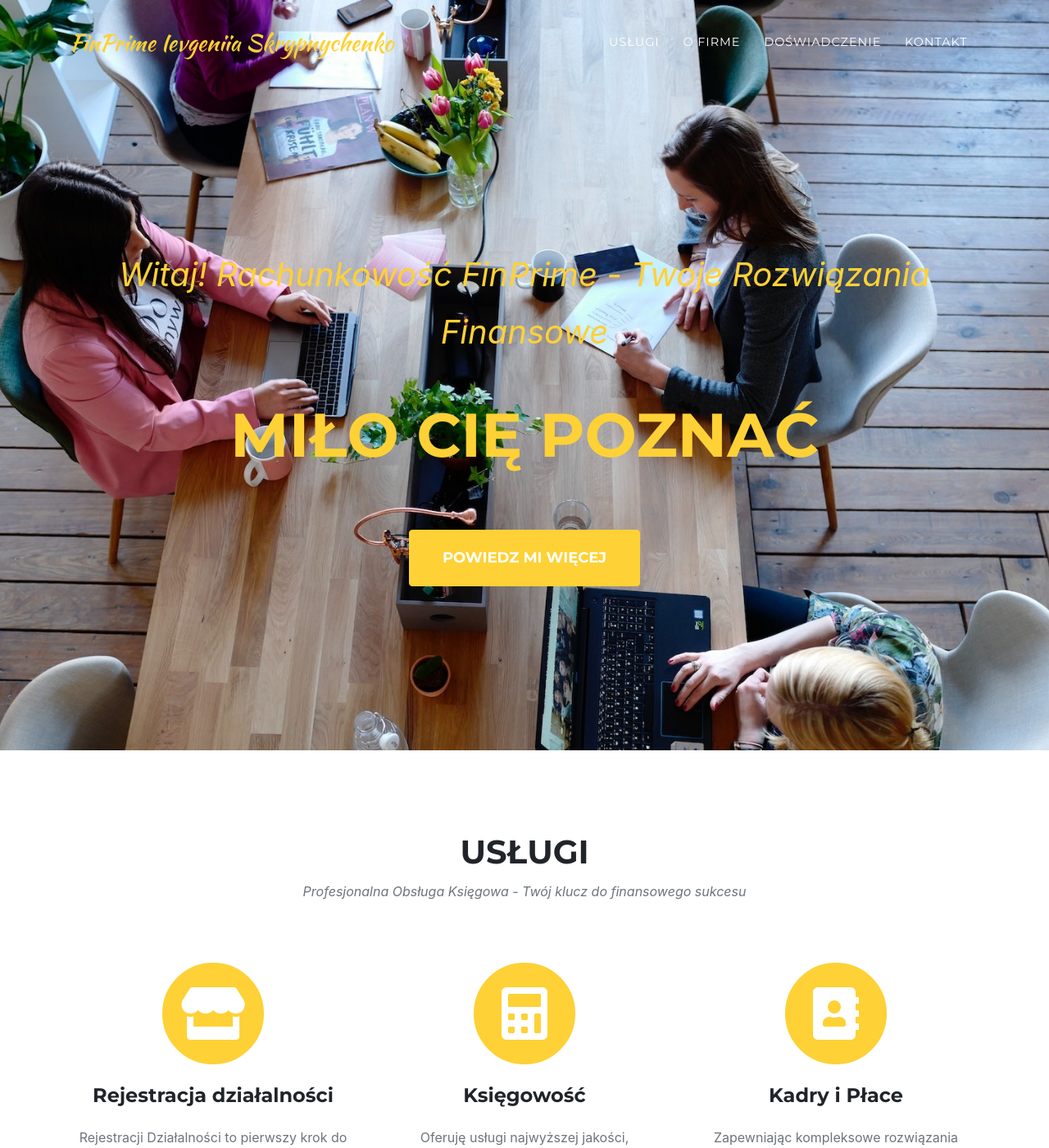
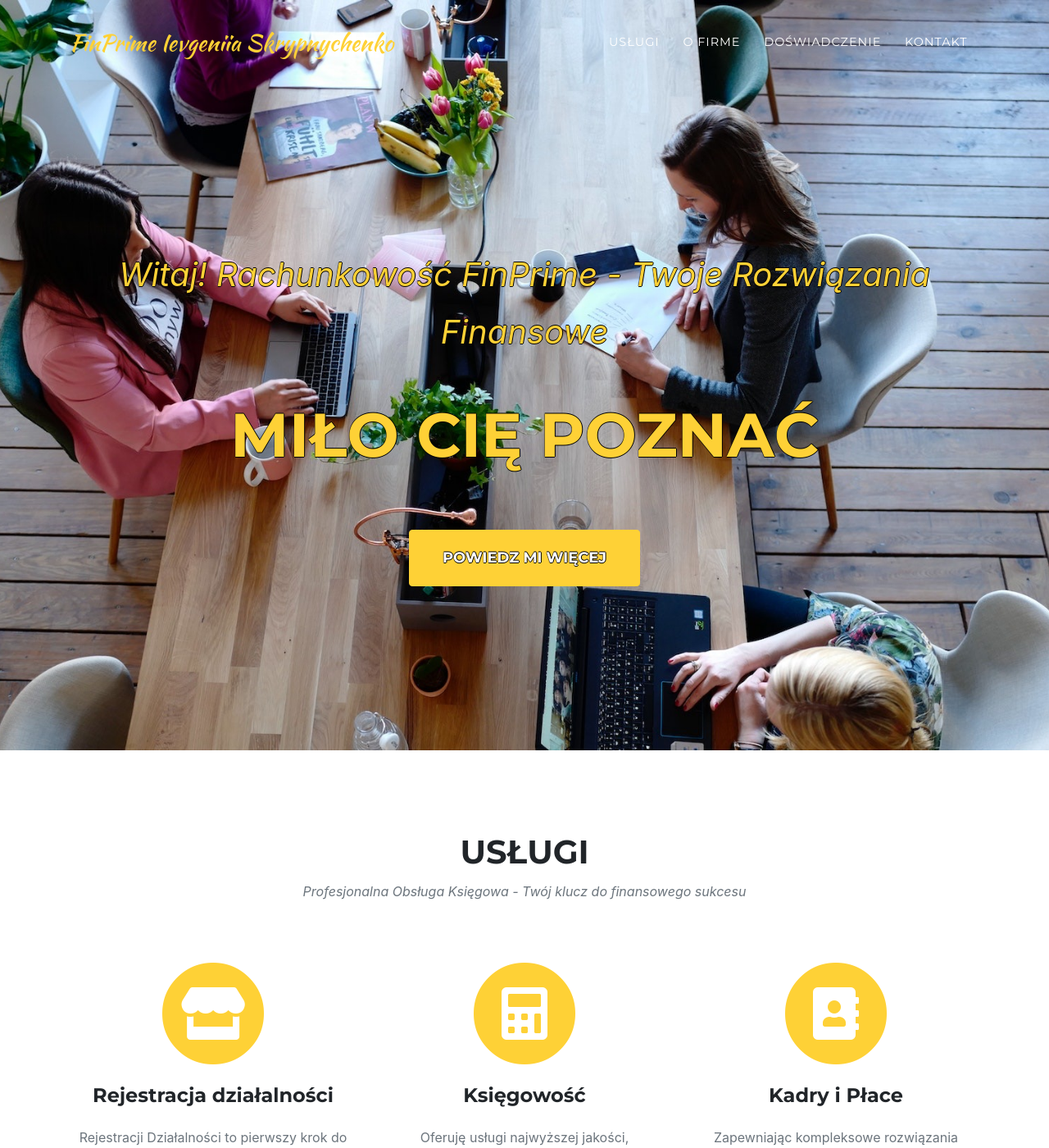
Before and after one commit to scripnichenko/finprime, a Jekyll site: the page built from index.md, in a window 1280 px wide and 1400 px high. Shown: the whole window at 82% size. Built offline with Jekyll 4.4.1, drawn with Linux system fonts in a browser that asks for light colours; some web fonts are replaced.

Commit message:
added shadow

```diff
--- a/_sass/layout/_masthead.scss
+++ b/_sass/layout/_masthead.scss
@@ -2,6 +2,7 @@
 header.masthead {
   text-align: center;
   color: #fed136;
+  text-shadow: -1px 0 #00000045, 0 1px black, 1px 0 black, 0 -1px black;
   background-image: url("#{$header-image}");
   background-repeat: no-repeat;
   background-attachment: scroll;
```
